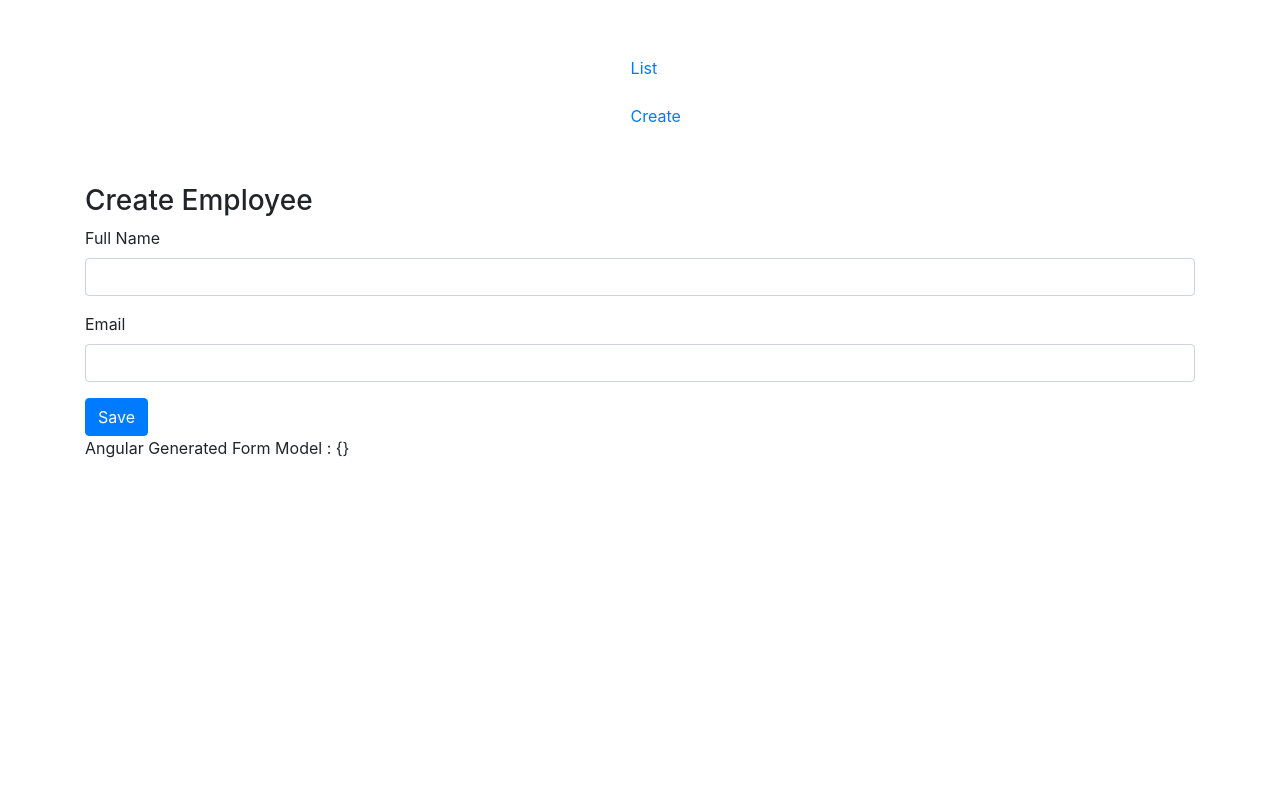
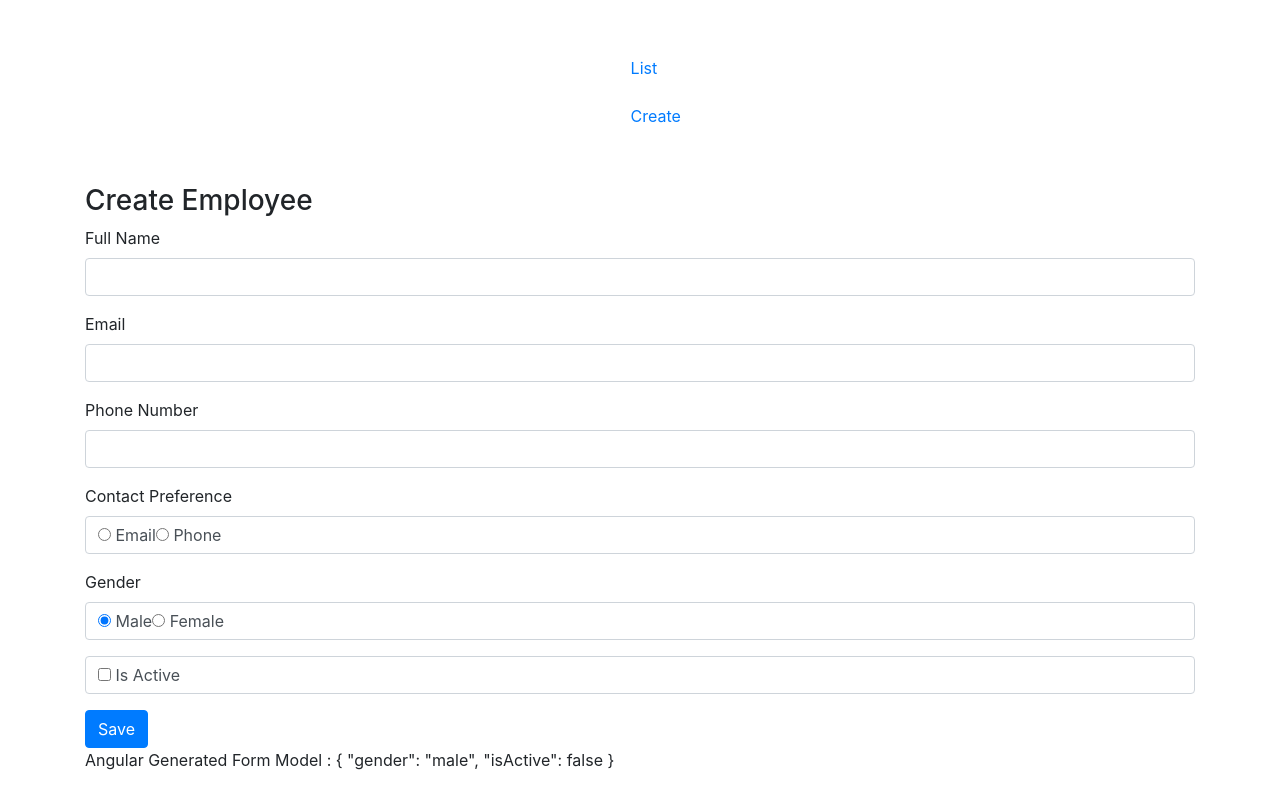
Before and after one commit to GowriKrishnamurthy/AngularCrud-, an Angular app: page /create in a window 1280 px wide. Built offline with nearby package versions, Linux system fonts and the light colour scheme.

Commit message:
new fields on create emp form. bootstrap radio and checkboxes

```diff
--- a/src/app/employees/create-employee.component.html
+++ b/src/app/employees/create-employee.component.html
@@ -1,4 +1,7 @@
-<form #employeeForm="ngForm" (ngSubmit)="saveEmployee(employeeForm)">
+<form
+    #employeeForm="ngForm"
+    (ngSubmit)="saveEmployee(employeeForm)"
+>
     <div class="panel panel-primary">
         <div class="panel-heading">
             <h3 class="panel-title">Create Employee</h3>
@@ -7,19 +10,105 @@
 
             <div class="form-group">
                 <label for="fullName">Full Name</label>
-          <input id="fullName" type="text" class="form-control"
-                 name="fullName" [(ngModel)]="fullName">
+                <input
+                    id="fullName"
+                    type="text"
+                    class="form-control"
+                    name="fullName"
+                    [(ngModel)]="fullName"
+                >
             </div>
 
             <div class="form-group">
                 <label for="email">Email</label>
-          <input id="email" type="text" class="form-control"
-                 name="email" [(ngModel)]="email">
+                <input
+                    id="email"
+                    type="text"
+                    class="form-control"
+                    name="email"
+                    [(ngModel)]="email"
+                >
             </div>
 
+            <div class="form-group">
+                <label for="phoneNumber">Phone Number</label>
+                <input
+                    id="phoneNumber"
+                    type="text"
+                    class="form-control"
+                    name="phoneNumber"
+                    [(ngModel)]="phoneNumber"
+                >
             </div>
+
+            <div class="form-group">
+                <label>Contact Preference</label>
+                <div class="form-control">
+                    <label class="radio-inline">
+                        <input
+                            type="radio"
+                            name="contactPreference"
+                            value="email"
+                            [(ngModel)]="contactPreference"
+                        >
+                        Email
+                    </label>
+                    <label class="radio-inline">
+                        <input
+                            type="radio"
+                            name="contactPreference"
+                            value="phone"
+                            [(ngModel)]="contactPreference"
+                        >
+                        Phone
+                    </label>
+                </div>
+            </div>
+
+            <div class="form-group">
+                <label>Gender</label>
+                <div class="form-control">
+                    <label class="radio-inline">
+                        <input
+                            type="radio"
+                            name="gender"
+                            value="male"
+                            [(ngModel)]="gender"
+                        >
+                        Male
+                    </label>
+                    <label class="radio-inline">
+                        <input
+                            type="radio"
+                            name="gender"
+                            value="female"
+                            [(ngModel)]="gender"
+                        >
+                        Female
+                    </label>
+                </div>
+            </div>
+            <div class="form-group">
+                <div class="form-control">
+                    <label class="checkbox-inline">
+                        <input
+                            type="checkbox"
+                            name="isActive"
+                            [(ngModel)]="isActive"
+                        >
+                        Is Active
+                    </label>
+                </div>
+            </div>
+        </div>
+
         <div class="panel-footer">
-        <button class="btn btn-primary" type="submit">Save</button>
+            <button
+                class="btn btn-primary"
+                type="submit"
+            >
+                Save
+            </button>
         </div>
     </div>
 </form>
--- a/src/app/employees/create-employee.component.ts
+++ b/src/app/employees/create-employee.component.ts
@@ -1,4 +1,5 @@
 import { Component, OnInit } from '@angular/core';
+import { NgForm } from '@angular/forms';
 
 @Component({
   selector: 'app-create-employee',
@@ -7,12 +8,17 @@
 })
 export class CreateEmployeeComponent implements OnInit {
 
-  constructor() { }
+  gender='male';
+  isActive=false;
+
+  constructor() {
+
+   }
 
   ngOnInit() {
   }
 
-  saveEmployee(employeeForm: NgForm): void {
+  saveEmployee(employeeForm:NgForm): void {
     console.log(employeeForm.value);
   }
 }
```
Lines whose indentation alone changed are shown as unchanged.
